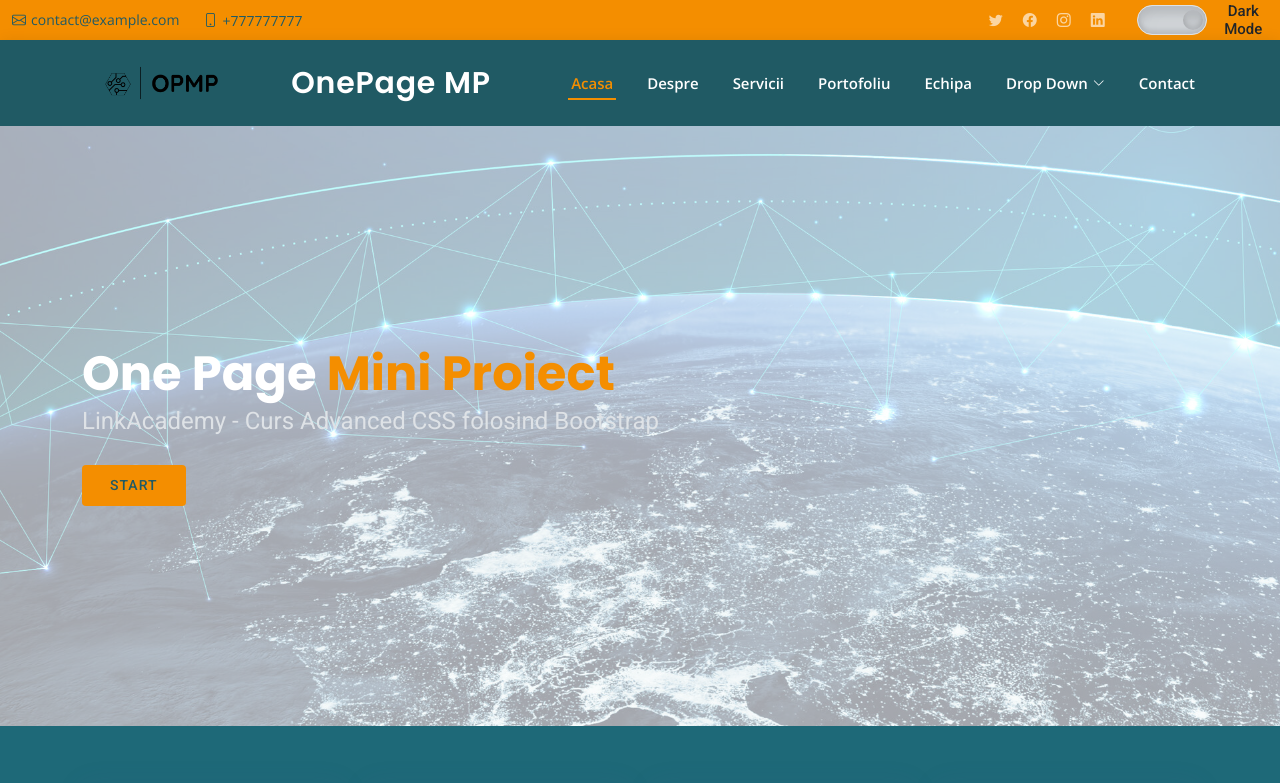
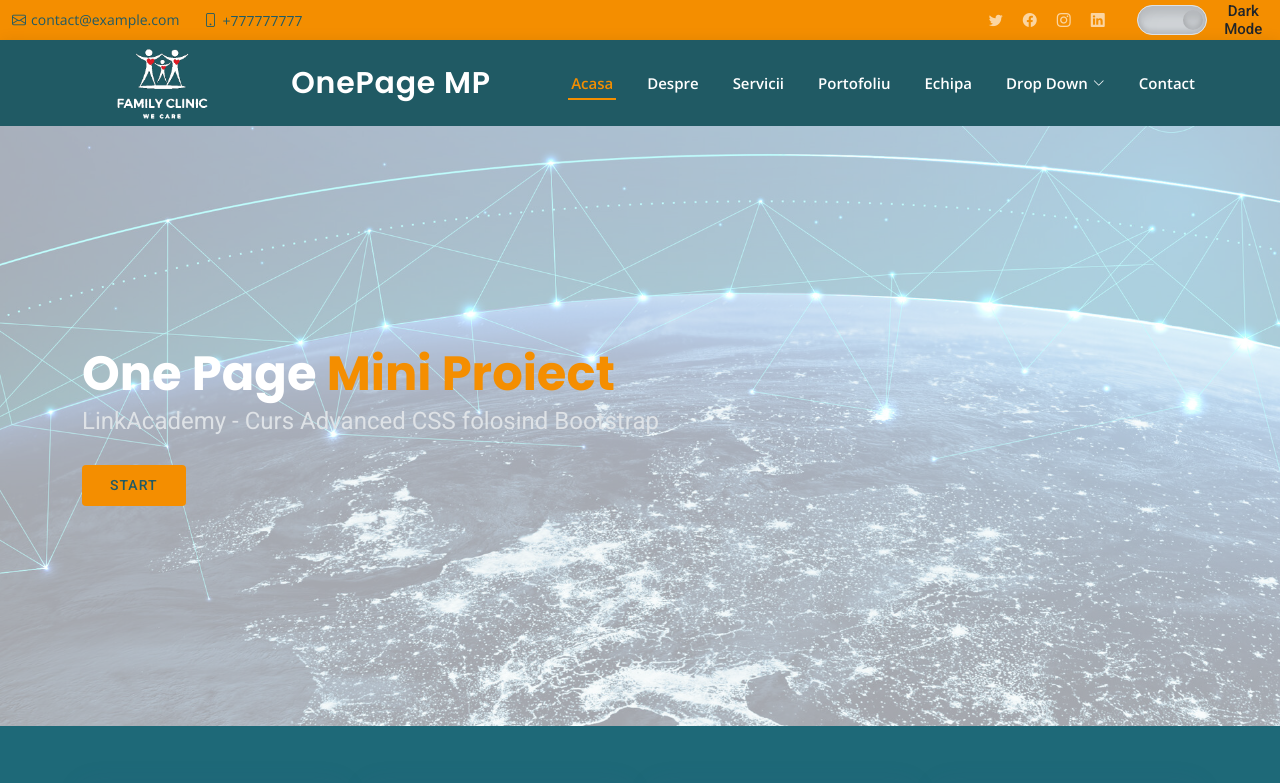
Before and after one commit to catacor32/catacor32.github.io, a website: page index.html in a window 1280 px wide. Both pictures are taken after a click on the element 1150 px from the left and 20 px from the top of the page. Shown: the top 783 px of the page. Drawn offline with nearby package versions, Linux system fonts and the light colour scheme.

Commit message:
Am modificatl logo si culoare logo dark mode

```diff
--- a/assets/js/main.js
+++ b/assets/js/main.js
@@ -37,19 +37,26 @@
 
   // Dark Mode Theme
   const toggle = document.querySelector(".toggle-item"),
-      body=document.querySelector('body'),
-      content=document.getElementById('context');
+  body=document.querySelector('body'),
+  content=document.getElementById('context');
+  let logo=document.getElementById("logoURL");
+
+  let darkImageThemeLogoURL = "assets/img/logo2.png";
+  let lightImageThemeLogoURL = "assets/img/logo3.png";
 
 
   toggle.addEventListener("click", function(){
     this.classList.toggle("active");
     body.classList.toggle("active");
+    logo.classList.toggle("active");
 
       // function to change content from light -- dark
 
     if(toggle.classList.contains("active")){
         content.innerHTML="Dark Mode";
+        logo.src = lightImageThemeLogoURL;
     }else{
+        logo.src = darkImageThemeLogoURL;
         content.innerHTML="Light Mode";
     }
   });
--- a/index.html
+++ b/index.html
@@ -56,7 +56,7 @@
     <!-- ======= Header ======= -->
     <header id="header" class="d-flex align-items-center">
         <div class="container d-flex align-items-center justify-content-between">
-            <a href="index.html" class="logo"><img src="assets/img/logo1.png" alt=""></a>
+            <a href="index.html" class="logo"><img id="logoURL" src="assets/img/logo2.png" alt=""></a>
             <h1 class="logo"><a href="index.html">OnePage MP</a></h1>
 
 
```
Also changed, not shown: assets/img/logo2.png (added), assets/img/logo3.png (added).
